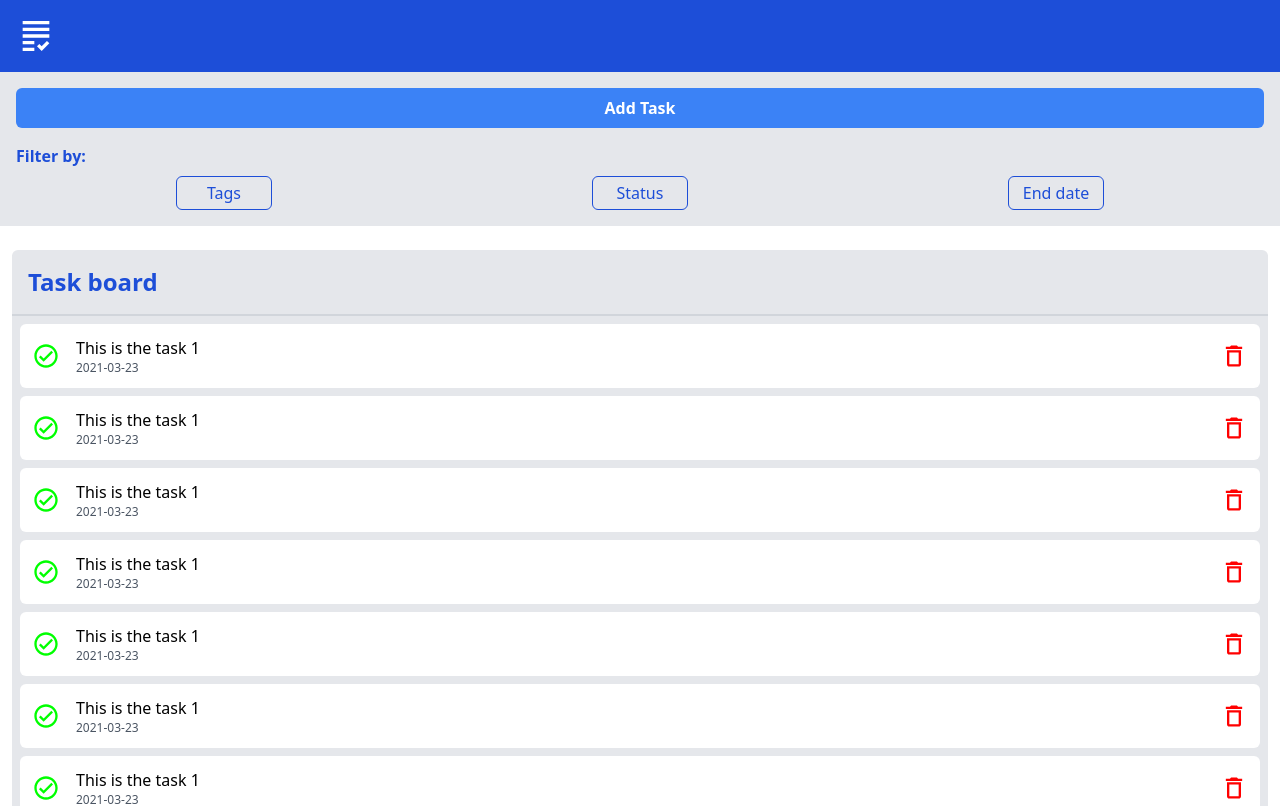
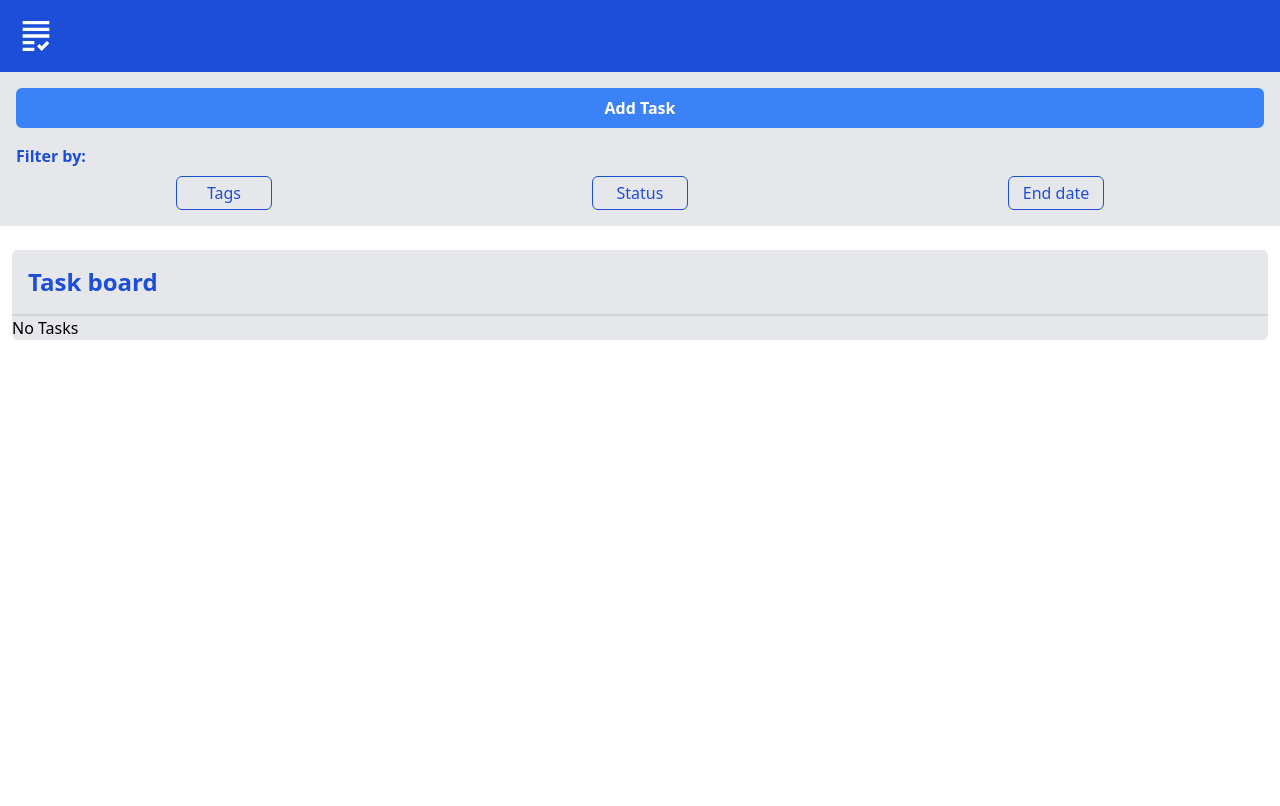
Before and after one commit to jtnovellis/vedana-challenge, a React (Vite) app: page / in a window 1280 px wide. Shown: the top 806 px of the page. Built offline with nearby package versions, Linux system fonts and the light colour scheme.

Commit message:
feat(page): add new task page

```diff
--- a/src/App.jsx
+++ b/src/App.jsx
@@ -1,11 +1,12 @@
 import { createBrowserRouter, RouterProvider } from 'react-router-dom';
 import New from './routes/New';
-import Root from './routes/Root';
+import Root, { loaderTasks } from './routes/Root';
 
 const router = createBrowserRouter([
   {
     path: '/',
     element: <Root />,
+    loader: loaderTasks,
   },
   {
     path: '/new',
--- a/src/components/ListOfTasks.jsx
+++ b/src/components/ListOfTasks.jsx
@@ -1,14 +1,15 @@
 import React from 'react';
-import { tasks } from '../constants/tasks';
+import { useLoaderData } from 'react-router-dom';
 import Task from './Task';
 
 function ListOfTasks() {
+  const tasks = useLoaderData();
   const renderTasks = tasks.map((task) => (
     <li key={task.id}>
       <Task {...task} />
     </li>
   ));
-  return <ul className='p-2'>{renderTasks}</ul>;
+  return tasks.length > 0 ? <ul className='p-2'>{renderTasks}</ul> : <p>No Tasks</p>;
 }
 
 export default ListOfTasks;
--- /dev/null
+++ b/src/components/Tag.jsx
@@ -0,0 +1,17 @@
+import { MdClear } from 'react-icons/md';
+
+function Tag({ id, name, deleteTag }) {
+  function handleClick() {
+    deleteTag(id);
+  }
+  return (
+    <div className='bg-gray-400 flex items-center w-fit p-1'>
+      <p className='text-gray-700 text-xs'>{`#${name}`}</p>
+      <button onClick={handleClick}>
+        <MdClear size={18} />
+      </button>
+    </div>
+  );
+}
+
+export default Tag;
--- a/src/components/Task.jsx
+++ b/src/components/Task.jsx
@@ -4,8 +4,9 @@ import {
   MdPanoramaFishEye,
   MdOutlineCheckCircleOutline,
 } from 'react-icons/md';
+import { deleteTask } from './services/tasks';
 
-function Task({ description = 'asdasdfaf', endDate = '2023-32-32', status = 'done' }) {
+function Task({ id, description, endDate, status }) {
   const [isDone, setDone] = useState(() => status === 'done');
 
   const Icon = isDone ? MdOutlineCheckCircleOutline : MdPanoramaFishEye;
@@ -13,6 +14,10 @@ function Task({ description = 'asdasdfaf', endDate = '2023-32-32', status = 'don
 
   function handleStatus() {
     setDone((prev) => !prev);
+  }
+
+  async function handleDelete(id) {
+    await deleteTask(id);
   }
 
   return (
@@ -25,7 +30,7 @@ function Task({ description = 'asdasdfaf', endDate = '2023-32-32', status = 'don
           <p>{description}</p>
           <p className='text-gray-600 text-xs'>{endDate}</p>
         </div>
-        <button className='absolute right-0'>
+        <button className='absolute right-0' onClick={() => handleDelete(id)}>
           <MdOutlineDeleteOutline size={28} color='#ff0000' />
         </button>
       </div>
--- a/src/components/common/Button.jsx
+++ b/src/components/common/Button.jsx
@@ -1,6 +1,9 @@
-function Button({ children }) {
+function Button({ children, type = 'button' }) {
   return (
-    <button className='border border-blue-700 text-blue-700 rounded-md px-3 py-1 min-w-[6rem]'>
+    <button
+      type={type}
+      className='border border-blue-700 text-blue-700 rounded-md px-3 py-1 min-w-[6rem]'
+    >
       {children}
     </button>
   );
--- /dev/null
+++ b/src/components/hooks/useNewTask.js
@@ -0,0 +1,53 @@
+import { useReducer } from 'react';
+
+function formReducer(state, action) {
+  const { name, value } = action.payload;
+  switch (action.type) {
+    case '@change':
+      return {
+        ...state,
+        [name]: value,
+      };
+    case '@tag':
+      const tag = {
+        id: Math.random().toString(36).substring(2, 9),
+        name: value,
+      };
+      state.tags.push(tag);
+      return state;
+    case '@error':
+      return {
+        ...state,
+        error: {
+          ...state.error,
+          [name]: true,
+        },
+      };
+    case '@resetError':
+      return {
+        ...state,
+        error: {
+          ...state.error,
+          [name]: false,
+        },
+      };
+    default:
+      return state;
+  }
+}
+
+const initialState = {
+  description: '',
+  endDate: '',
+  tags: [],
+  error: {
+    title: false,
+    description: false,
+    startDate: false,
+    personId: false,
+  },
+};
+
+export default function useNewTask() {
+  return useReducer(formReducer, initialState);
+}
--- /dev/null
+++ b/src/components/services/tasks.js
@@ -0,0 +1,37 @@
+import localforage from 'localforage';
+
+function setStorage(tasks) {
+  return localforage.setItem('tasks', tasks);
+}
+
+export async function getTasks() {
+  const tasks = await localforage.getItem('tasks');
+  if (!tasks) return [];
+  return tasks;
+}
+
+export async function createTask({ description, endDate, tags, status }) {
+  const tasks = await getTasks();
+  const id = Math.random().toString(36).substring(2, 9);
+  const task = {
+    id,
+    description,
+    endDate,
+    tags,
+    status,
+  };
+  tasks.unshift(task);
+  await setStorage(tasks);
+  return task;
+}
+
+export async function deleteTask(id) {
+  const tasks = await localforage.getItem('tasks');
+  const index = tasks.findIndex((task) => task.id === id);
+  if (index > -1) {
+    tasks.splice(index, 1);
+    await setStorage(tasks);
+    return true;
+  }
+  return false;
+}
--- /dev/null
+++ b/src/constants/initialTaskValues.js
@@ -0,0 +1,5 @@
+export const initialTaskValues = {
+  description: '',
+  endDate: '',
+  tags: [],
+};
--- a/src/constants/tasks.js
+++ /dev/null
@@ -1,130 +0,0 @@
-export const tasks = [
-  {
-    id: 1,
-    description: 'This is the task 1',
-    endDate: '2021-03-23',
-    creationDate: '2021-03-23',
-    status: 'done',
-    tags: ['music', 'favorite', 'color'],
-  },
-  {
-    id: 2,
-    description: 'This is the task 1',
-    endDate: '2021-03-23',
-    creationDate: '2021-03-23',
-    status: 'done',
-    tags: ['music', 'favorite', 'color'],
-  },
-  {
-    id: 3,
-    description: 'This is the task 1',
-    endDate: '2021-03-23',
-    creationDate: '2021-03-23',
-    status: 'done',
-    tags: ['music', 'favorite', 'color'],
-  },
-  {
-    id: 4,
-    description: 'This is the task 1',
-    endDate: '2021-03-23',
-    creationDate: '2021-03-23',
-    status: 'done',
-    tags: ['music', 'favorite', 'color'],
-  },
-  {
-    id: 5,
-    description: 'This is the task 1',
-    endDate: '2021-03-23',
-    creationDate: '2021-03-23',
-    status: 'done',
-    tags: ['music', 'favorite', 'color'],
-  },
-  {
-    id: 6,
-    description: 'This is the task 1',
-    endDate: '2021-03-23',
-    creationDate: '2021-03-23',
-    status: 'done',
-    tags: ['music', 'favorite', 'color'],
-  },
-  {
-    id: 7,
-    description: 'This is the task 1',
-    endDate: '2021-03-23',
-    creationDate: '2021-03-23',
-    status: 'done',
-    tags: ['music', 'favorite', 'color'],
-  },
-  {
-    id: 8,
-    description: 'This is the task 1',
-    endDate: '2021-03-23',
-    creationDate: '2021-03-23',
-    status: 'done',
-    tags: ['music', 'favorite', 'color'],
-  },
-  {
-    id: 9,
-    description: 'This is the task 1',
-    endDate: '2021-03-23',
-    creationDate: '2021-03-23',
-    status: 'done',
-    tags: ['music', 'favorite', 'color'],
-  },
-  {
-    id: 10,
-    description: 'This is the task 1',
-    endDate: '2021-03-23',
-    creationDate: '2021-03-23',
-    status: 'done',
-    tags: ['music', 'favorite', 'color'],
-  },
-  {
-    id: 11,
-    description: 'This is the task 1',
-    endDate: '2021-03-23',
-    creationDate: '2021-03-23',
-    status: 'done',
-    tags: ['music', 'favorite', 'color'],
-  },
-  {
-    id: 12,
-    description: 'This is the task 1',
-    endDate: '2021-03-23',
-    creationDate: '2021-03-23',
-    status: 'done',
-    tags: ['music', 'favorite', 'color'],
-  },
-  {
-    id: 13,
-    description: 'This is the task 1',
-    endDate: '2021-03-23',
-    creationDate: '2021-03-23',
-    status: 'done',
-    tags: ['music', 'favorite', 'color'],
-  },
-  {
-    id: 14,
-    description: 'This is the task 1',
-    endDate: '2021-03-23',
-    creationDate: '2021-03-23',
-    status: 'done',
-    tags: ['music', 'favorite', 'color'],
-  },
-  {
-    id: 15,
-    description: 'This is the task 1',
-    endDate: '2021-03-23',
-    creationDate: '2021-03-23',
-    status: 'done',
-    tags: ['music', 'favorite', 'color'],
-  },
-  {
-    id: 16,
-    description: 'This is the task 1',
-    endDate: '2021-03-23',
-    creationDate: '2021-03-23',
-    status: 'done',
-    tags: ['music', 'favorite', 'color'],
-  },
-];
--- a/src/routes/New.jsx
+++ b/src/routes/New.jsx
@@ -1,7 +1,103 @@
-import React from 'react';
+import React, { useState } from 'react';
+import Button from '../components/common/Button';
+import Header from '../components/Header';
+import Tag from '../components/Tag';
+import { initialTaskValues } from '../constants/initialTaskValues';
 
 function New() {
-  return <div>New</div>;
+  const [tag, setTag] = useState('');
+  const [newTask, setNewTask] = useState(initialTaskValues);
+
+  function handleTag() {
+    if (tag === '') return;
+    const newTag = {
+      id: Math.random().toString(36).substring(2, 9),
+      name: tag,
+    };
+    setNewTask((prev) => ({
+      ...prev,
+      tags: [...prev.tags, newTag],
+    }));
+    setTag('');
+  }
+
+  function deleteTag(id) {
+    const updatedTags = newTask.tags.filter((tag) => tag.id !== id);
+    setNewTask((prev) => ({
+      ...prev,
+      tags: updatedTags,
+    }));
+  }
+
+  function handleSubmit(e) {
+    e.preventDefault();
+    console.log(newTask);
+  }
+
+  function handleChange(e) {
+    setNewTask((prev) => ({
+      ...prev,
+      [e.target.name]: e.target.value,
+    }));
+  }
+
+  const rendertags = newTask.tags.map((tag) => (
+    <li key={tag.id}>
+      <Tag {...tag} deleteTag={deleteTag} />
+    </li>
+  ));
+
+  return (
+    <div>
+      <Header />
+      <div className='p-2 mt-[72px]'>
+        <form className='rounded-md bg-gray-200 flex flex-col p-3 gap-4' onSubmit={handleSubmit}>
+          <h1 className='font-bold text-center text-blue-700 text-2xl p-4'>Add new task</h1>
+          <input
+            type='text'
+            id='description'
+            name='description'
+            placeholder='Description'
+            className='rounded-md placeholder:p-2 focus:outline-none p-2'
+            value={newTask.description}
+            onChange={handleChange}
+          />
+          <input
+            type='date'
+            id='endDate'
+            name='endDate'
+            className='p-2 focus:outline-none rounded-md'
+            value={newTask.endDate}
+            onChange={handleChange}
+          />
+          <div className='flex justify-between'>
+            <input
+              type='text'
+              id='tag'
+              name='tag'
+              placeholder='Add tag'
+              className='rounded-md placeholder:p-2 focus:outline-none p-2'
+              value={tag}
+              onChange={(e) => setTag(e.target.value)}
+            />
+            <button
+              type='button'
+              className='text-white font-bold rounded-md bg-blue-700 p-2'
+              onClick={handleTag}
+            >
+              Add tag
+            </button>
+          </div>
+          {newTask.tags.length > 0 ? (
+            <ul className='flex flex-wrap gap-2'>{rendertags}</ul>
+          ) : (
+            <p>No tags</p>
+          )}
+          <Button type='submit'>Create task</Button>
+        </form>
+      </div>
+    </div>
+  );
 }
 
 export default New;
--- a/src/routes/Root.jsx
+++ b/src/routes/Root.jsx
@@ -2,7 +2,12 @@ import { Link } from 'react-router-dom';
 import Button from '../components/common/Button';
 import Header from '../components/Header';
 import ListOfTasks from '../components/ListOfTasks';
+import { getTasks } from '../components/services/tasks';
 import { filterOptions } from '../constants/filterOptions';
+
+export async function loaderTasks() {
+  return getTasks();
+}
 
 function Root() {
   const filters = filterOptions.map((filter, i) => (
```
